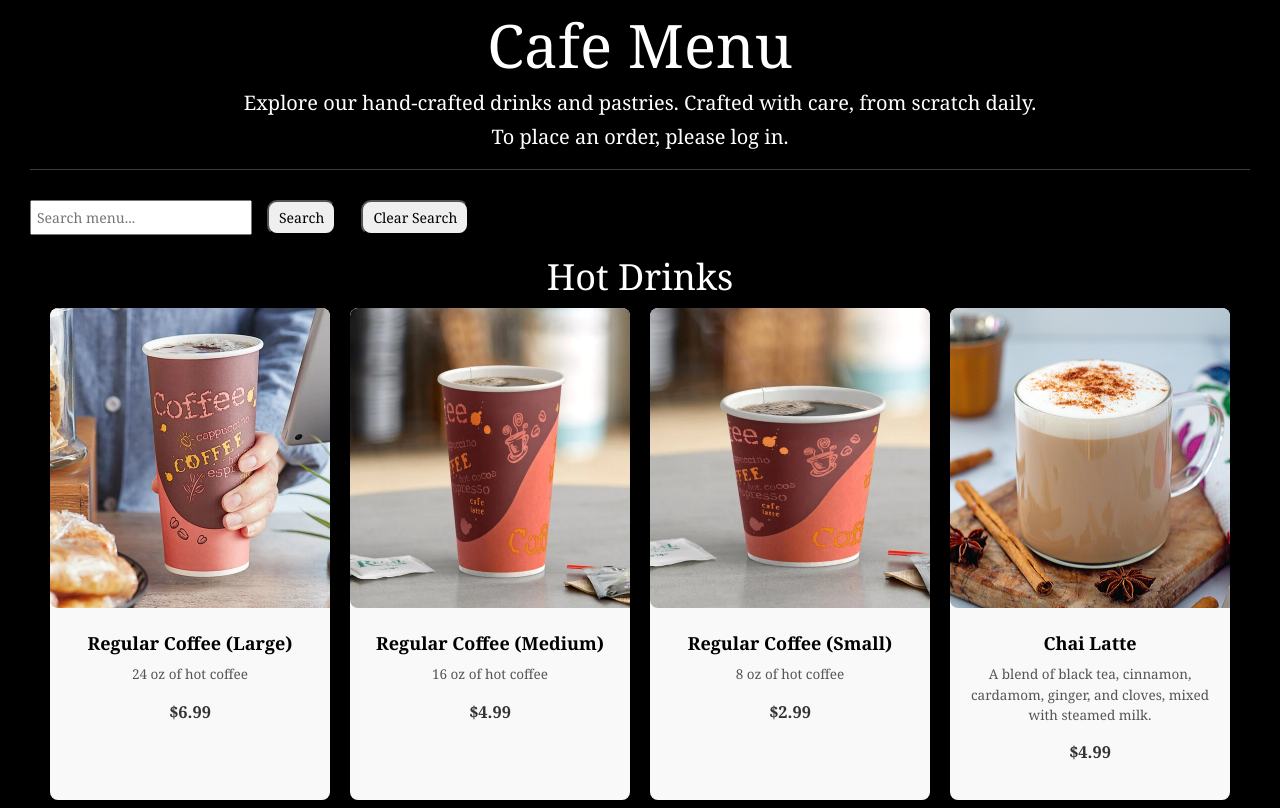
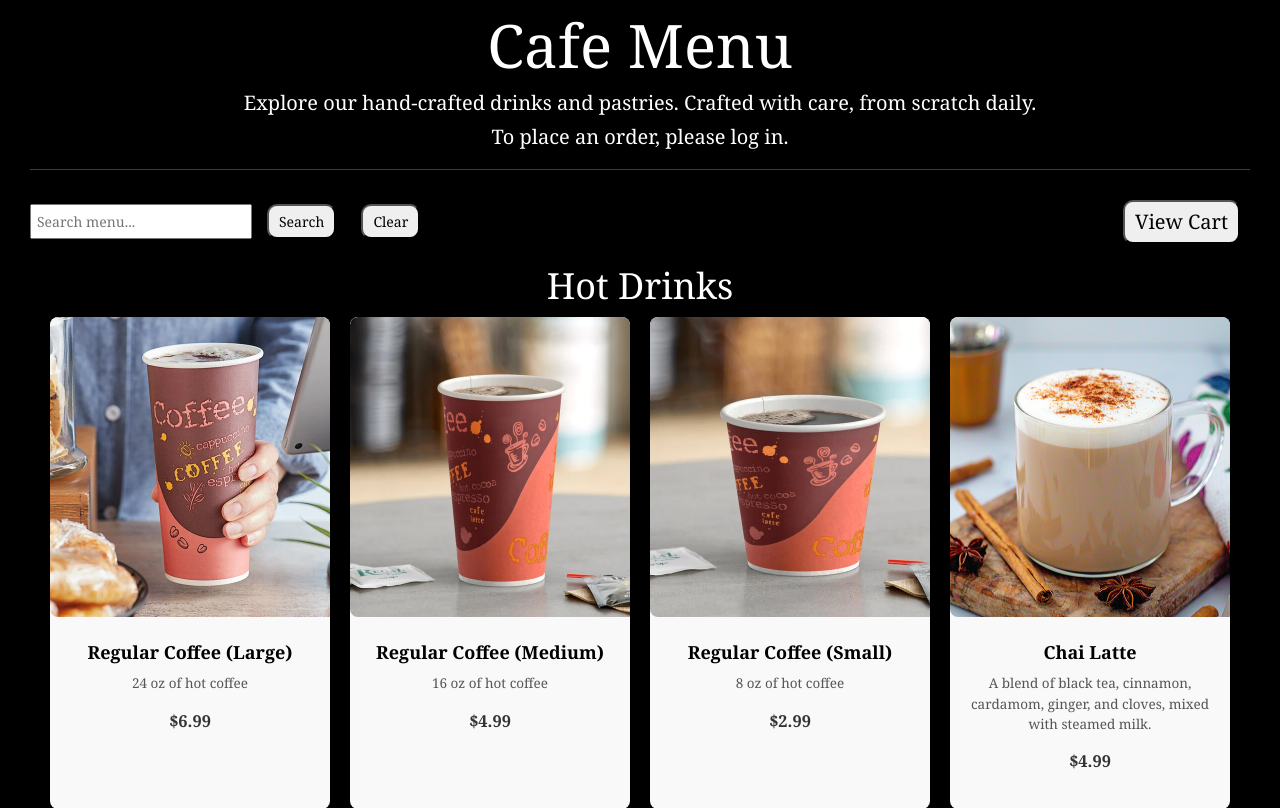
Before and after one commit to robin-e-m/coffeeShop, a PHP site: page /menu.php in a window 1280 px wide. Shown: the part 246-1054 px from the top of the page. Run offline with PHP 8.4, Linux system fonts and the light colour scheme; data comes from the database, SQL or seed files in the repository.

Commit message:
Moved "view cart" button to top of menu

```diff
--- a/menu.php
+++ b/menu.php
@@ -16,11 +16,18 @@
         ?>
         <hr>
 
-    <form method="get" action="menu.php" style="display: flex; gap: 5px; align-items: center;">
+<form method="get" action="menu.php" style="display: flex; gap: 5px; align-items: center; justify-content: space-between; width: 100%;">
+  <div style="display: flex; gap: 5px; align-items: center;">
     <input type="text" name="search" placeholder="Search menu..." style="padding: 5px; font-size: 14px;">
-    <button class="form-button" type="submit" style="padding: 5px 10px; font-size: 14px; cursor: pointer;">Search</button>
-    <button class="form-button" type="submit" name="search" value="" style="padding: 5px 10px; font-size: 14px; cursor: pointer;">Clear Search</button>
-    </form>
+    <button class="form-button" type="submit" style="padding: 5px 10px; font-size: 14px;">Search</button>
+    <button class="form-button" type="submit" name="search" value="" style="padding: 5px 10px; font-size: 14px;">Clear</button>
+  </div>
+
+  <button class="form-button" type="button" onclick="window.location.href='cart.php'" style="padding: 5px 10px; font-size: 20px; cursor: pointer;">
+    View Cart
+  </button>
+</form>
+
 
         <?php
 require 'DBConnect.php';
@@ -201,17 +208,12 @@ if ($result4->num_rows > 0) {
         echo "</div>";
 
     }
-    echo "</div>";
-    echo "<br>";
-    echo "<div class='butt-center'>
-        <input class='form-button' type='submit' value='Go to cart' style='font-size:30px;' onclick=\"document.location='cart.php'\" />
-      </div>";
-        echo "</div>";
     }
 
     if ($result->num_rows === 0 && $result2->num_rows === 0 && $result3->num_rows === 0 && $result4->num_rows === 0) {
     echo "<h1 class='home-main-content'; style='font-family:inherit'>No items found</h1>";
 }
+    echo "</div>";
 
     ?>
         </div>
```
